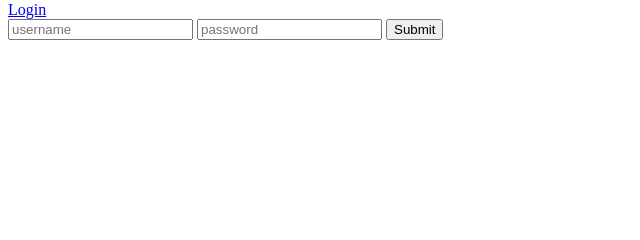
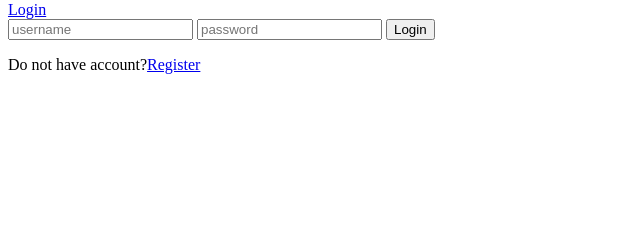
Before and after one commit to Mpanshuman/groupChat, a Django app: page /login/ in a window 1280 px wide. Shown: the part 82-322 px from the top of the page, without its empty margins (0-640 px from the left). Run offline with Django 5.2, Linux system fonts and the light colour scheme.

Commit message:
added user registration

```diff
--- /dev/null
+++ b/base/forms/user_form.py
@@ -0,0 +1,3 @@
+from django.contrib.auth.forms import UserCreationForm
+class UserCreatForm():
+    pass
--- a/base/templates/base/login_register_form.html
+++ b/base/templates/base/login_register_form.html
@@ -1,8 +1,15 @@
-{% extends "base.html" %} {% block content %}
+{% extends "base.html" %} {% block content %} {% if page == 'login' %}
 <form action="" method="POST">
   {% csrf_token %}
   <input type="text" name="username" placeholder="username" />
   <input type="password" name="password" placeholder="password" />
-  <button type="submit">Submit</button>
+  <button type="submit" value="Login">Login</button>
 </form>
-{% endblock content %}
+<p>Do not have account?<a href="{% url 'registeruser'%}">Register</a></p>
+{% else %}
+<form action="" method="POST">
+  {% csrf_token %} {{form.as_table }}
+  <button type="submit" value="Register">Register</button>
+</form>
+<p>Already have account?<a href="{% url 'loginuser'%}">Login</a></p>
+{% endif %} {% endblock content %}
--- a/base/urls.py
+++ b/base/urls.py
@@ -7,6 +7,7 @@ from .views import (
     delete_room,
     login_user,
     logout_url,
+    user_registration,
 )
 
 urlpatterns = [
@@ -16,5 +17,6 @@ urlpatterns = [
     path("room/edit/<int:pk>/", update_room, name="update_room"),
     path("room/delete/<int:pk>/", delete_room, name="delete_room"),
     path("login/", login_user, name="loginuser"),
+    path("register/", user_registration, name="registeruser"),
     path("logout/", logout_url, name="logout"),
 ]
--- a/base/views.py
+++ b/base/views.py
@@ -6,6 +6,7 @@ from django.db.models import Q
 from django.contrib.auth import authenticate, login, logout
 from django.contrib.auth.models import User
 from django.contrib import messages
+from django.contrib.auth.forms import UserCreationForm
 
 # Create your views here.
 
@@ -71,7 +72,7 @@ def delete_room(request, pk):
 
 
 def login_user(request):
-
+    context = {"page": "login"}
     if request.method == "POST":
         username = request.POST.get("username")
         password = request.POST.get("password")
@@ -90,9 +91,24 @@ def login_user(request):
             return redirect("home")
         else:
             messages.error(request, "Wrong Credentials")
-    return render(request, "base/login_register_form.html")
+    return render(request, "base/login_register_form.html", context)
 
 
 def logout_url(request):
     logout(request)
     return redirect("home")
+
+
+def user_registration(request):
+    form = UserCreationForm()
+    if request.method == "POST":
+        form = UserCreationForm(request.POST)
+        if form.is_valid():
+            user = form.save(commit=False)
+            user.username = user.username.lower()
+            user.save()
+            login(request, user)
+            return redirect("home")
+        else:
+            messages.error(request, "An error occured during registration")
+    return render(request, "base/login_register_form.html", {"form": form})
```
Also changed, not shown: db.sqlite3.
